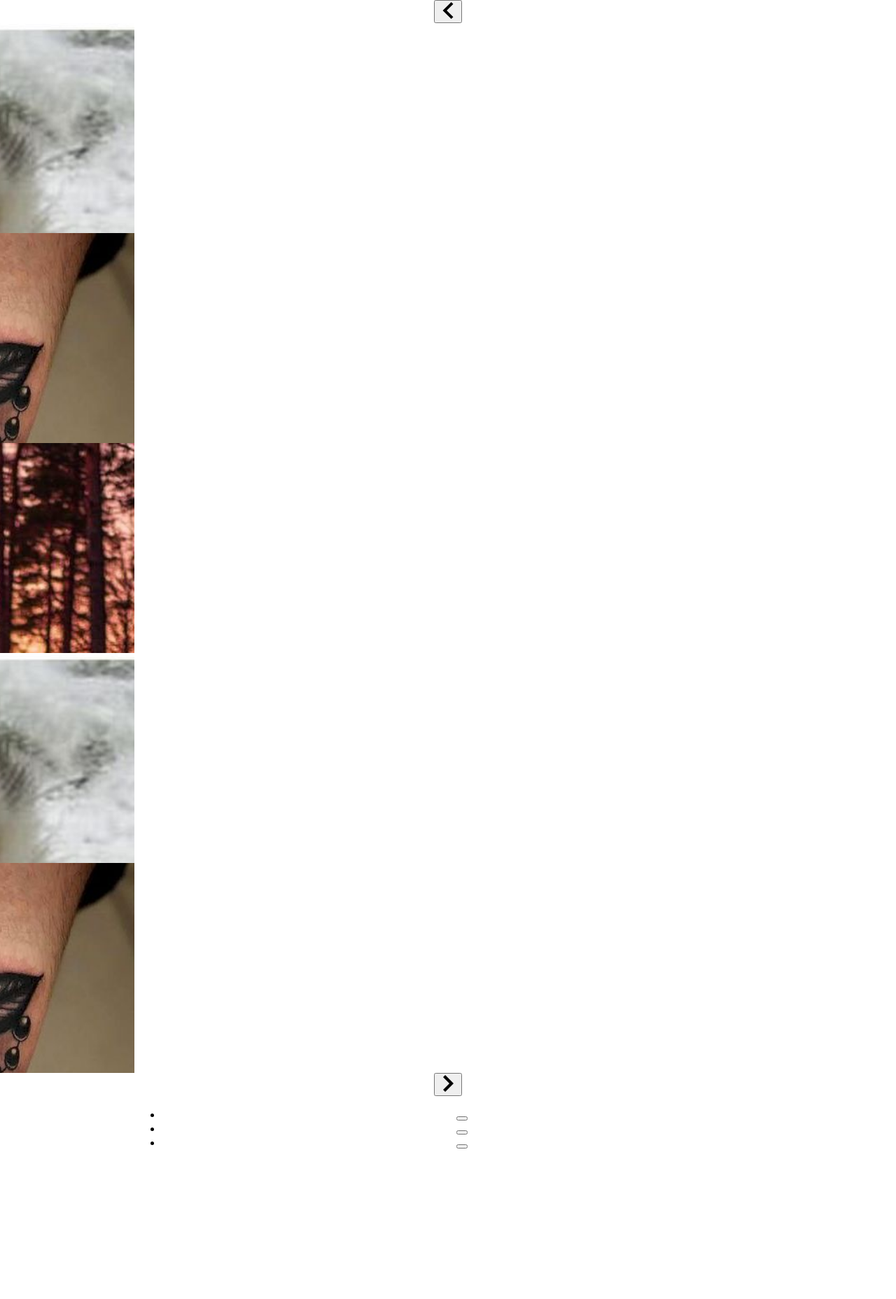
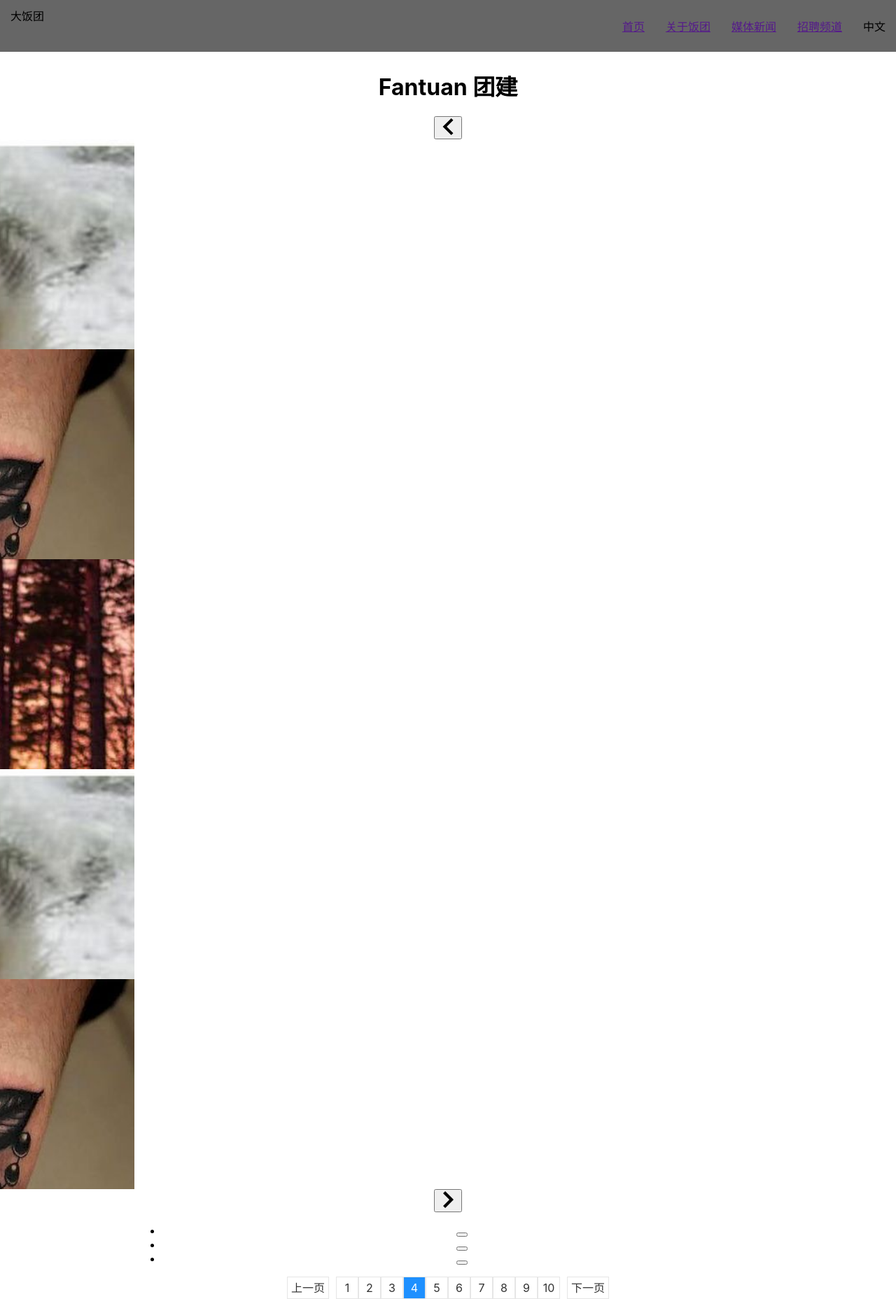
Before and after one commit to yujiw001/-Recruitment-page-demo, a React (Create React App) app: page / in a window 1280 px wide. Shown: the top 1856 px of the page at 70% size. Before the commit the page ends 1658 px from the top, so only its background shows below. Built offline with nearby package versions, Linux system fonts and the light colour scheme.

Commit message:
finished creating the header, made a static paginate for now, realized the dropdown box

```diff
--- a/package.json
+++ b/package.json
@@ -5,8 +5,10 @@
   "homepage": "https://yujiw001.github.io/-Recruitment-page-demo",
   "dependencies": {
     "gh-pages": "^2.1.1",
+    "node-sass": "^4.13.0",
     "react": "^16.11.0",
     "react-dom": "^16.11.0",
+    "react-router-dom": "^5.1.2",
     "react-scripts": "3.2.0",
     "react-slideshow-image": "^1.3.0"
   },
@@ -16,7 +18,7 @@
     "test": "react-scripts test",
     "eject": "react-scripts eject",
     "predeploy": "yarn build",
-    "deploy":"gh-pages -d build"
+    "deploy": "gh-pages -d build"
   },
   "eslintConfig": {
     "extends": "react-app"
--- a/src/App.js
+++ b/src/App.js
@@ -1,12 +1,18 @@
 import React from 'react';
-import logo from './logo.svg';
+import {Switch,Route} from 'react-router-dom';
 import './App.css';
 import Slideshow from './component/slideshow/slideshow.component';
+import DropDownBox from './component/dropdown_box/dropdown_box.component';
+import Header from './component/header/header.component';
+// import pageButton from './component/paginate/pagebutton/pagebutton.component';
+import Pagination from './component/paginate/pagebutton/pagebutton.component';
 function App() {
   return (
     <div className="App">
+      <Header />
+      <h1>Fantuan 团建</h1>
       <Slideshow />
-
+      <Pagination />
     </div>
   );
 }
--- a/src/component/dropdown_box/dropdown_box.component.jsx
+++ b/src/component/dropdown_box/dropdown_box.component.jsx
@@ -1,9 +1,19 @@
 import React from 'react';
 import './dropdown_box.styles.css';
+import {BrowserRouter} from 'react-router-dom';
 import {Link} from 'react-router-dom';
 
 const DropDownBox = () => (
     <div className='dropdown-box'>
-
+        <BrowserRouter>
+            <Link className='sublink'>
+                饭团外卖
+            </Link>
+            <Link className='sublink'>
+                饭团点评
+            </Link>
+        </BrowserRouter>
     </div>
 )
+
+export default DropDownBox;
--- a/src/component/dropdown_box/dropdown_box.styles.css
+++ b/src/component/dropdown_box/dropdown_box.styles.css
@@ -0,0 +1,13 @@
+.dropdown-box{
+    position: absolute;
+    width: 84px;
+    height: 134px;
+    display: flex;
+    flex-direction: column;
+    padding: 20px;
+    border: 1px solid black;
+    background-color: white;
+    top: 32px;
+    left: 10px;
+    z-index: 5;
+}
--- a/src/component/header/header.component.jsx
+++ b/src/component/header/header.component.jsx
@@ -1,6 +1,42 @@
 import React from 'react';
-const Header = () =>{
-    <div className='header'>
+import {Link} from 'react-router-dom';
+import DropDownBox from '../dropdown_box/dropdown_box.component';
+import {BrowserRouter} from 'react-router-dom';
+import './header.styles.css';
+class Header extends React.Component {
+    constructor(props){
+        super(props);
 
-    </div>
+        this.state = {
+            hidden: true,
+            language: ''
+        };
+    }
+    handleClick = () =>{
+        this.setState(state => ({
+            hidden: ! this.state.hidden
+        }));
+    }
+    render() {
+        return(
+            <div className='header'>
+                <span className='option'onClick={this.handleClick}>大饭团</span>
+                {
+                    this.state.hidden ? null: <DropDownBox />
+                }
+                <div className='options'>
+                    <BrowserRouter>
+                        <Link className='option'>首页</Link>
+                        <Link className='option'>关于饭团</Link>
+                        <Link className='option'>媒体新闻</Link>
+                        <Link className='option'>招聘频道</Link>
+                        <span className='option'>中文</span>
+                    </BrowserRouter>
+
+                </div>
+            </div>
+        );
+    }
 }
+
+export default Header;
--- a/src/component/header/header.styles.css
+++ b/src/component/header/header.styles.css
@@ -0,0 +1,19 @@
+.header {
+    height: 74px;
+    background:rgba(102,102,102,1);
+    width: 100%;
+    display: flex;
+    justify-content: space-between;
+    margin-bottom: 25px;}
+
+    .options {
+      width: 50%;
+      height: 100%;
+      display: flex;
+      align-items: center;
+      justify-content: flex-end;
+    }
+     .option{
+        padding: 10px 15px;
+        cursor: pointer;
+     }
--- /dev/null
+++ b/src/component/paginate/pagebutton/pagebutton.component.jsx
@@ -0,0 +1,78 @@
+import React,{ Component } from "react";
+import  "./pagebutton.styles.scss";
+export default class Pagination extends Component{
+    constructor(props){
+        super(props)
+    }
+
+    render(){
+        return(
+            <div className = "pagination">
+                <ul className= "page">
+                    <li>上一页</li>
+                    <li>1</li>
+                    <li>2</li>
+                    <li>3</li>
+                    <li className = "active" >4</li>
+                    <li>5</li>
+                    <li>6</li>
+                    <li>7</li>
+                    <li>8</li>
+                    <li>9</li>
+                    <li>10</li>
+                    <li>下一页</li>
+                </ul>
+            </div>
+        );
+    }
+}
+
+// import React from 'react';
+
+// class pageButton extends React.Component {
+//     constructor(props) {
+//         super(props);
+//         this.setNext=this.setNext.bind(this);
+//         this.setUp=this.setUp.bind(this);
+//         this.state={
+//             num: 0,
+//             pagenum:this.props.current
+//         }
+//     }
+
+//     //下一页
+//     setNext(){
+//         if(this.state.pagenum < this.props.totalPage){
+//             this.setState({
+//                 num:this.state.num + this.props.pageSize,
+//                 pagenum:this.state.pagenum + 1
+//             },function () {
+//                 console.log(this.state)
+//                 this.props.pageNext(this.state.num)
+//             })
+//         }
+//     }
+
+//     //上一页
+//     setUp(){
+//         if(this.state.pagenum > 1){
+//             this.setState({
+//                 num:this.state.num - this.props.pageSize,
+//                 pagenum:this.state.pagenum - 1
+//             },function () {
+//                 console.log(this.state)
+//                 this.props.pageNext(this.state.num)
+//             })
+//         }
+//     }
+
+//     render() {
+//         return (
+//             <div className="change_page">
+//                 <span onClick={ this.setUp } >上一页</span>
+//                 <span>{ this.state.pagenum }页/ { this.props.totalPage }页</span>
+//                 <span onClick={ this.setNext }>下一页</span>
+//             </div>
+//         );
+//     }
+// }
--- /dev/null
+++ b/src/component/paginate/pagebutton/pagebutton.styles.scss
@@ -0,0 +1,45 @@
+/* Pagination links */
+.pagination  {
+    display: flex;
+    width:100%;
+    justify-content: space-around;
+    align-items: flex-start;
+  }
+  .page{
+    list-style: none;
+    padding:0;
+    margin:0;
+    li{
+        float:left;
+        width:30px;
+        height:30px;
+        border:1px solid #e6e6e6;
+        text-align: center;
+        line-height: 30px;
+        color:#333;
+        cursor:pointer;
+
+        &:first-of-type,&:last-of-type{
+            width:auto;
+            padding:0 5px;
+        }
+
+        &:first-of-type{
+            margin-right:10px;
+        }
+
+        &:last-of-type{
+            margin-left:10px;
+        }
+
+        &::selection {
+            background-color: transparent;
+        }
+    }
+}
+
+  /* Style the active/current link */
+  .pagination li.active {
+    background-color: dodgerblue;
+    color: white;
+  }
```
Also changed, not shown: src/component/paginate/paginate.component.jsx (added), src/component/paginate/paginate.styles.css (added), 1 other file (tests, documents, lock files or other folders).
